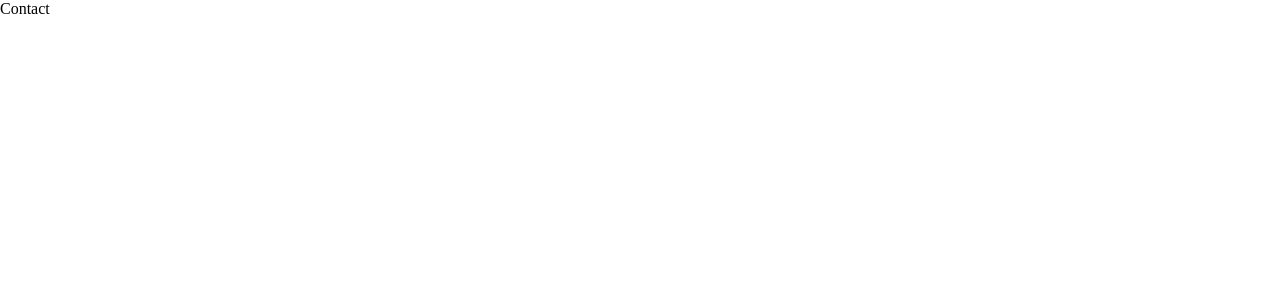
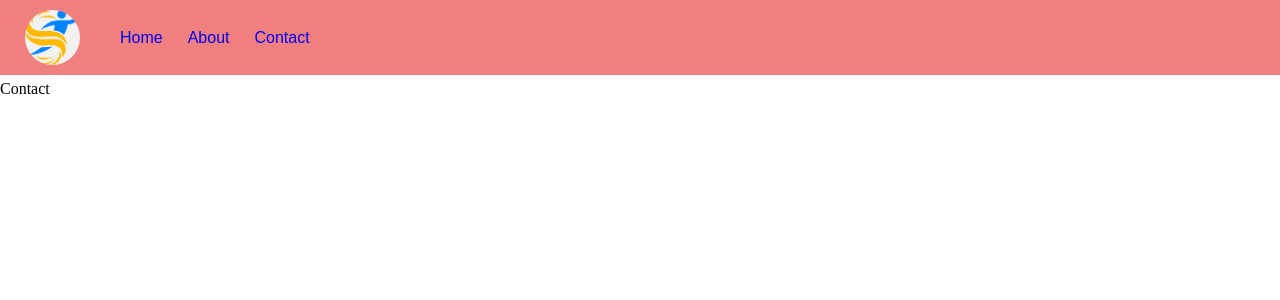
Before and after one commit to tomasleggire/motores, a React (Vite) app: page /contact in a window 1280 px wide. Shown: the top 300 px of the page. Built offline with nearby package versions, Linux system fonts and the light colour scheme.

Commit message:
Navegacion creada

```diff
--- a/src/App.tsx
+++ b/src/App.tsx
@@ -1,4 +1,5 @@
 import { useRoutes, BrowserRouter } from "react-router-dom";
+import Navbar from "./components/Navbar/Navbar";
 import Home from "./pages/Home/Home";
 import About from "./pages/About/About";
 import Contact from "./pages/Contact/Contact";
@@ -18,6 +19,7 @@ const AppRoutes = () => {
 function App() {
   return (
     <BrowserRouter>
+      <Navbar />
       <AppRoutes />
     </BrowserRouter>
   );
--- a/src/components/Navbar/Navbar.scss
+++ b/src/components/Navbar/Navbar.scss
@@ -0,0 +1,31 @@
+@import "../../theme/Colors.scss";
+
+.navbar {
+  font-family: sans-serif;
+  position: fixed;
+  top: 0;
+  left: 0;
+  width: 100%;
+  padding: 10px 25px;
+  background-color: lightcoral;
+  display: flex;
+  justify-content: flex-start;
+  align-items: center;
+}
+
+.navbar-logo {
+  width: 55px;
+  border-radius: 50%;
+}
+
+.navbar-list {
+  display: flex;
+  justify-content: center;
+  align-items: center;
+  gap: 25px;
+  list-style-type: none;
+}
+
+.navbar-list-item {
+  text-decoration: none;
+}
--- a/src/components/Navbar/Navbar.tsx
+++ b/src/components/Navbar/Navbar.tsx
@@ -9,12 +9,17 @@ const routes = [
 ];
 export default function Navbar() {
   return (
-    <nav>
-      <img src={logo} alt="Logo" />
-      <ul>
+    <nav className="navbar">
+      <NavLink to="/">
+        <img src={logo} alt="Logo" className="navbar-logo" />
+      </NavLink>
+
+      <ul className="navbar-list">
         {routes.map((route) => (
           <li>
-            <NavLink to={route.path}>{route.title}</NavLink>
+            <NavLink to={route.path} className="navbar-list-item">
+              {route.title}
+            </NavLink>
           </li>
         ))}
       </ul>
--- a/src/index.scss
+++ b/src/index.scss
@@ -1,6 +1,5 @@
 * {
   min-width: 0;
-  margin: 0; //Lo agrege yo
   font: inherit;
 }
 
@@ -20,7 +19,9 @@ svg {
 
 body {
   margin: 0;
-  min-height: 100dvh;
+  margin-top: 80px;
+  min-height: calc(100dvh - 80px);
+  //Falta agregar la media query para mobile
 }
 
 h1,
```
